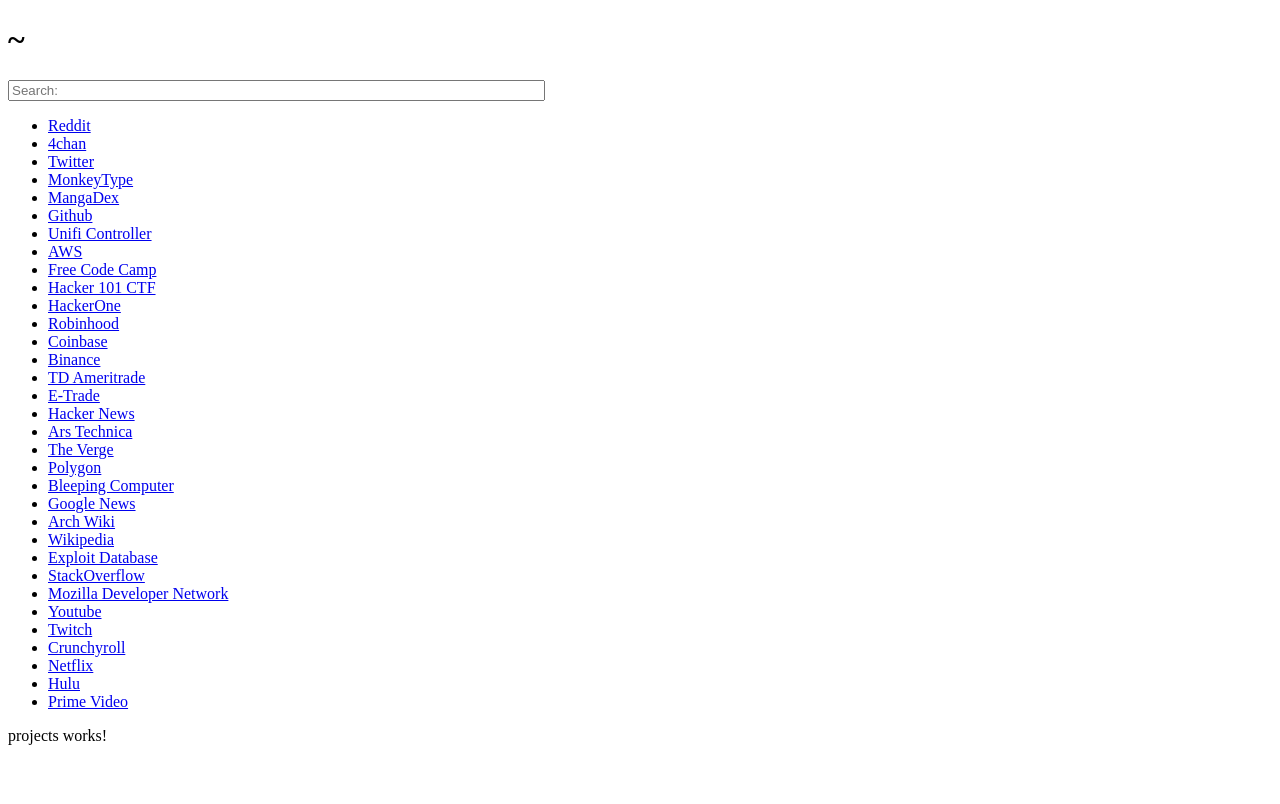
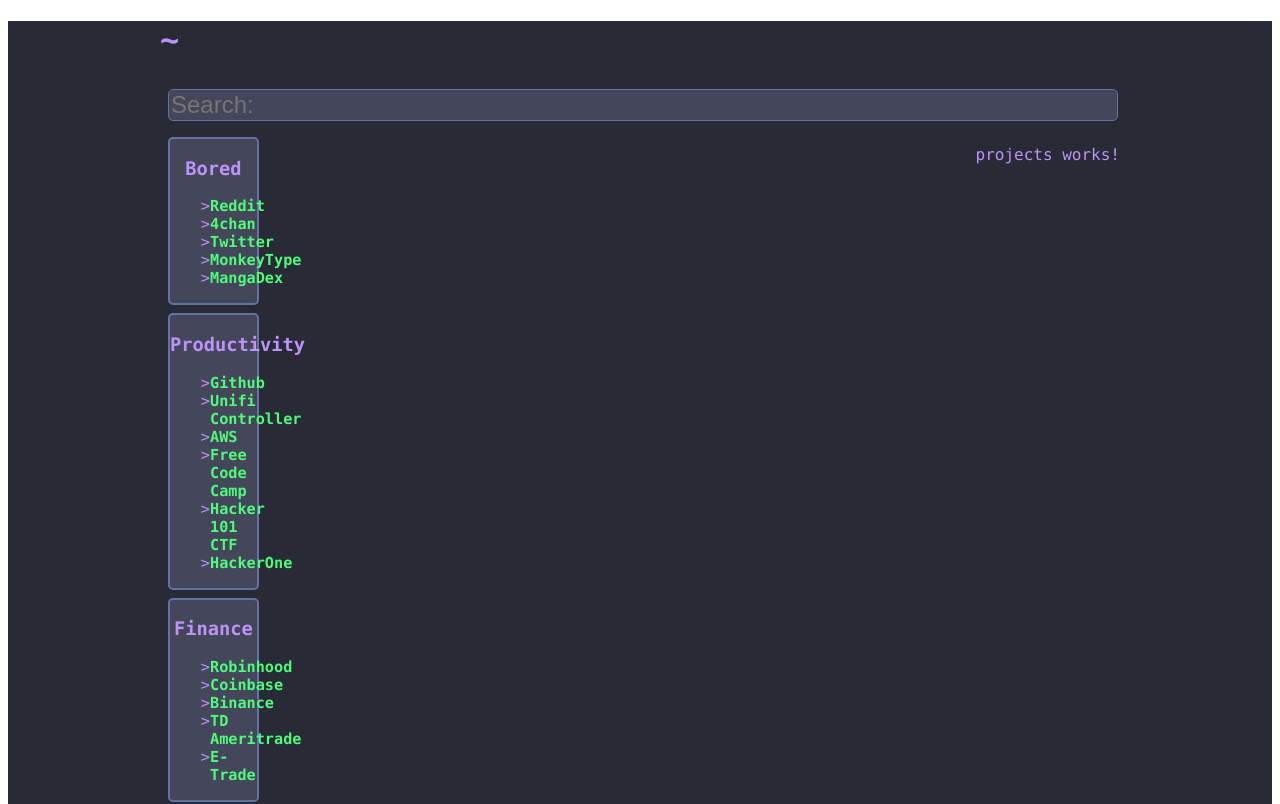
Before and after one commit to tacobell1896/homepage, an Angular app: page / in a window 1280 px wide. Shown: the top 804 px of the page. Built offline with nearby package versions, Linux system fonts and the light colour scheme.

Commit message:
add styles and links

```diff
--- a/src/app/app.component.css
+++ b/src/app/app.component.css
@@ -0,0 +1,40 @@
+.html	{
+	font-family: Consolas, Inconsolata, Roboto-mono, monospace;
+	background-color: #282a36;
+	color: #bd93f9;
+}
+body	{
+	max-width: 960px;
+	margin: auto;
+}
+
+article	{
+	max-width: 960px;
+	display: flex;
+	flex-direction: row;
+	flex-wrap: wrap;
+	justify-content: space-between;
+	margin: auto;
+	padding: auto;
+}
+
+
+
+h1, h2	{
+	font-size: 2em;
+}
+
+aside h3{
+	text-align: center;
+}
+
+@media only screen and (max-width: 768px) {
+	main	{
+		flex-direction: column;
+
+	}
+
+	section	{
+		width: 80%;
+	}
+}
--- a/src/app/app.component.html
+++ b/src/app/app.component.html
@@ -1,6 +1,14 @@
+<div class="html">
+    <body>
         <h1>{{title}}</h1>
         <nav>
             <app-web-search></app-web-search>
+            <main>
+                <article>
                     <app-favorites></app-favorites>
                     <app-projects></app-projects>
+                </article>
+            </main>
         </nav>
+    </body>
+</div>
--- /dev/null
+++ b/src/app/category-list.ts
@@ -0,0 +1,3 @@
+import { Category, Link } from './category';
+
+// export const CATEGORIES:
--- /dev/null
+++ b/src/app/category.ts
@@ -0,0 +1,12 @@
+export interface Link {
+    id: number;
+    name: string;
+    url: string;
+    categoryId: number;
+  }
+
+export interface Category {
+    id: number;
+    name: string;
+    links: Link[];
+  }
--- a/src/app/favorites/favorites.component.css
+++ b/src/app/favorites/favorites.component.css
@@ -0,0 +1,21 @@
+.section	{
+	border: 2px solid #6272a4;
+	border-radius: 5px;
+	width: 30%;
+	text-align: center;
+	padding: auto;
+	margin: .5em;
+	background-color: #44475a;
+}
+
+li	{
+	list-style-type: '>';
+	text-align: left;
+	font-size: .95em;
+}
+
+a	{
+	text-decoration: none;
+	color: #50fa7b;
+	font-weight: bold;
+}
--- a/src/app/favorites/favorites.component.html
+++ b/src/app/favorites/favorites.component.html
@@ -1,4 +1,10 @@
-<!--<h3>{{category}}</h3>-->
-<ul>
-    <li *ngFor="let link of links"><a href="{{link.url}}">{{link.name}}</a></li>
-</ul>
+<div class="section" *ngFor="let category of categories; ">
+    <h3>{{category.name}}</h3>
+    <div>
+        <ul>
+            <li *ngFor="let link of getCategoryLinks(category.id)">
+                <a [href]="link.url">{{ link.name }}</a>
+              </li>
+        </ul>
+    </div>
+</div>
--- a/src/app/favorites/favorites.component.ts
+++ b/src/app/favorites/favorites.component.ts
@@ -1,6 +1,5 @@
 import { Component, OnInit } from '@angular/core';
-import { Link } from '../link';
-import { LINKS } from '../link-list';
+import { Link, Category } from '../category';
 
 @Component({
   selector: 'app-favorites',
@@ -8,11 +7,92 @@
   styleUrls: ['./favorites.component.css']
 })
 export class FavoritesComponent implements OnInit {
-  links = LINKS;
+  categories: Category[] = [
+    {
+        id: 1,
+        name: 'Bored',
+        links: [
+            { id: 1, name: 'Reddit', url: 'https://reddit.com', categoryId: 1},
+            { id: 2, name: '4chan', url: 'https://boards.4chan.org', categoryId: 1},
+            { id: 3, name: 'Twitter', url: 'https://twitter.com', categoryId: 1},
+            { id: 4, name: 'MonkeyType', url: 'https://monkeytype.com', categoryId: 1},
+            { id: 5, name: 'MangaDex', url: 'https://mangadex.org', categoryId: 1}
+        ]
+    },
+    {
+        id: 2,
+        name: 'Productivity',
+        links: [
+            { id: 6, name: 'Github', url: 'https://github.com', categoryId: 2},
+            { id: 7, name: 'Unifi Controller', url: 'https://unifi.ubnt.com',    categoryId: 2},
+            { id: 8, name: 'AWS', url: 'https://aws.amazon.com',      categoryId: 2},
+            { id: 9, name: 'Free Code Camp', url: 'https://freecodecamp.org' ,categoryId: 2},
+            { id: 10, name: 'Hacker 101 CTF', url: 'https://www.hacker101.com' ,categoryId: 2},
+            { id: 11, name: 'HackerOne', url: 'https://www.hackerone.com' ,categoryId: 2},
+        ]
 
+    },
+    {
+        id: 3,
+        name: 'Finance',
+        links: [
+            { id: 12, name: 'Robinhood', url: 'https://robinhood.com' ,categoryId: 3},
+            { id: 13, name: 'Coinbase', url: 'https://coinbase.com' ,categoryId: 3},
+            { id: 14, name: 'Binance', url: 'https://binance.us' ,categoryId: 3},
+            { id: 15, name: 'TD Ameritrade', url: 'https://tdameritrade.com' ,categoryId: 3},
+            { id: 16, name: 'E-Trade', url: 'https://us.etrade.com' ,categoryId: 3},
+        ]
+    },
+    {
+        id: 4,
+        name: 'News',
+        links: [
+            { id: 17, name: 'Hacker News', url: 'https://news.ycombinator.com' ,categoryId: 4},
+            { id: 18, name: 'Ars Technica', url: 'https://arstechnica.com' ,     categoryId: 4},
+            { id: 19, name: 'The Verge', url: 'https://theverge.com' ,     categoryId: 4},
+            { id: 20, name: 'Polygon', url: 'https://polygon.com' ,     categoryId: 4},
+            { id: 21, name: 'Bleeping Computer', url: 'https://bleepingcomputer.com' ,     categoryId: 4},
+            { id: 22, name: 'Google News', url: 'https://news.google.com' ,     categoryId: 4},
+
+        ]
+    },
+    {
+        id: 5,
+        name: 'Reference',
+        links: [
+            { id: 23, name: 'Arch Wiki', url: 'https://wiki.archlinux.org' ,     categoryId: 5},
+            { id: 24, name: 'Wikipedia', url: 'https://www.wikipedia.org' ,     categoryId: 5},
+            { id: 25, name: 'Exploit Database', url: 'https://exploit-db.com' ,     categoryId: 5},
+            { id: 26, name: 'StackOverflow', url: 'https://stackoverflow.com' ,     categoryId: 5},
+            { id: 27, name: 'Mozilla Developer Network', url: 'https://developer.mozilla.org' ,     categoryId: 5},
+
+        ]
+    },
+    {
+        id: 6,
+        name: 'Video',
+        links: [
+            { id: 28, name: 'Youtube', url: 'https://youtube.com' ,     categoryId: 6},
+            { id: 29, name: 'Twitch', url: 'https://twitch.tv' ,     categoryId: 6},
+            { id: 30, name: 'Crunchyroll', url: 'https://crunchyroll.com' ,     categoryId: 6},
+            { id: 31, name: 'Netflix', url: 'https://netflix.com' ,     categoryId: 6},
+            { id: 32, name: 'Hulu', url: 'https://hulu.com' ,     categoryId: 6},
+            { id: 33, name: 'Prime Video', url: 'https://www.amazon.com/Amazon-Video/b/?&node=2858778011' ,     categoryId: 6},
+
+        ]
+    },
+  ];
+  getCategoryLinks(categoryId: number): Link[] {
+    if (this.categories) {
+        const foundCategory =  this.categories?.find(category => category.id === categoryId);
+        return foundCategory ? foundCategory.links : [];
+    }
+    return [];
+  }
   constructor() { }
+  ngOnInit(): void {
 
-  ngOnInit(): void {
+
   }
 
 }
--- a/src/app/link-list.ts
+++ b/src/app/link-list.ts
@@ -1,37 +1,4 @@
-import { Link } from './link';
+import { link } from './link';
 
-export const LINKS: Link[] = [
-    { name: 'Reddit', url: 'https://reddit.com', category: 'Bored'},
-    { name: '4chan', url: 'https://boards.4chan.org', category: 'Bored'},
-    { name: 'Twitter', url: 'https://twitter.com', category: 'Bored'},
-    { name: 'MonkeyType', url: 'https://monkeytype.com', category: 'Bored'},
-    { name: 'MangaDex', url: 'https://mangadex.org', category: 'Bored'},
-    { name: 'Github', url: 'https://github.com', category: 'Productivity'},
-    { name: 'Unifi Controller', url: 'https://unifi.ubnt.com', category: 'Productivity'},
-    { name: 'AWS', url: 'https://aws.amazon.com', category: 'Productivity'},
-    { name: 'Free Code Camp', url: 'https://freecodecamp.org', category: ''},
-    { name: 'Hacker 101 CTF', url: 'https://www.hacker101.com', category: ''},
-    { name: 'HackerOne', url: 'https://www.hackerone.com', category: ''},
-    { name: 'Robinhood', url: 'https://robinhood.com', category: ''},
-    { name: 'Coinbase', url: 'https://coinbase.com', category: ''},
-    { name: 'Binance', url: 'https://binance.us', category: ''},
-    { name: 'TD Ameritrade', url: 'https://tdameritrade.com', category: ''},
-    { name: 'E-Trade', url: 'https://us.etrade.com', category: ''},
-    { name: 'Hacker News', url: 'https://news.ycombinator.com', category: ''},
-    { name: 'Ars Technica', url: 'https://arstechnica.com', category: ''},
-    { name: 'The Verge', url: 'https://theverge.com', category: ''},
-    { name: 'Polygon', url: 'https://polygon.com', category: ''},
-    { name: 'Bleeping Computer', url: 'https://bleepingcomputer.com', category: ''},
-    { name: 'Google News', url: 'https://news.google.com', category: ''},
-    { name: 'Arch Wiki', url: 'https://wiki.archlinux.org', category: ''},
-    { name: 'Wikipedia', url: 'https://www.wikipedia.org', category: ''},
-    { name: 'Exploit Database', url: 'https://exploit-db.com', category: ''},
-    { name: 'StackOverflow', url: 'https://stackoverflow.com', category: ''},
-    { name: 'Mozilla Developer Network', url: 'https://developer.mozilla.org', category: ''},
-    { name: 'Youtube', url: 'https://youtube.com', category: ''},
-    { name: 'Twitch', url: 'https://twitch.tv', category: ''},
-    { name: 'Crunchyroll', url: 'https://crunchyroll.com', category: ''},
-    { name: 'Netflix', url: 'https://netflix.com', category: ''},
-    { name: 'Hulu', url: 'https://hulu.com', category: ''},
-    { name: 'Prime Video', url: 'https://www.amazon.com/Amazon-Video/b/?&node=2858778011', category: ''},
+export const LINKS: link[] = [
 ]
--- a/src/app/link.ts
+++ b/src/app/link.ts
@@ -1,5 +1,6 @@
-export interface Link   {
+export interface link  {
+    id: number;
     url: string;
     name: string;
-    category: string;
+    categoryId: number;
 }
--- a/src/app/web-search/web-search.component.css
+++ b/src/app/web-search/web-search.component.css
@@ -0,0 +1,13 @@
+header	{
+	max-width: 960px;
+	margin: auto;
+	padding: 8px;
+}
+input	{
+	background-color: #44475a;
+	color: #8be9fd;
+	border: 1px solid #6272a4;
+	border-radius: 5px;
+	font-size: 1.5em;
+	width: 100%;
+}
--- a/src/app/web-search/web-search.component.html
+++ b/src/app/web-search/web-search.component.html
@@ -1,5 +1,7 @@
-<div id="search">
-    <form name="search" action="https://google.com/search" method="get">
-        <input type="text" name="q" size="64" placeholder="Search: " />
-    </form>
-</div>
+<header>
+    <div id="search">
+        <form name="search" action="https://google.com/search" method="get">
+            <input type="text" name="q" size="64" placeholder="Search: " />
+        </form>
+    </div>
+</header>
```
Lines whose indentation alone changed are shown as unchanged.
